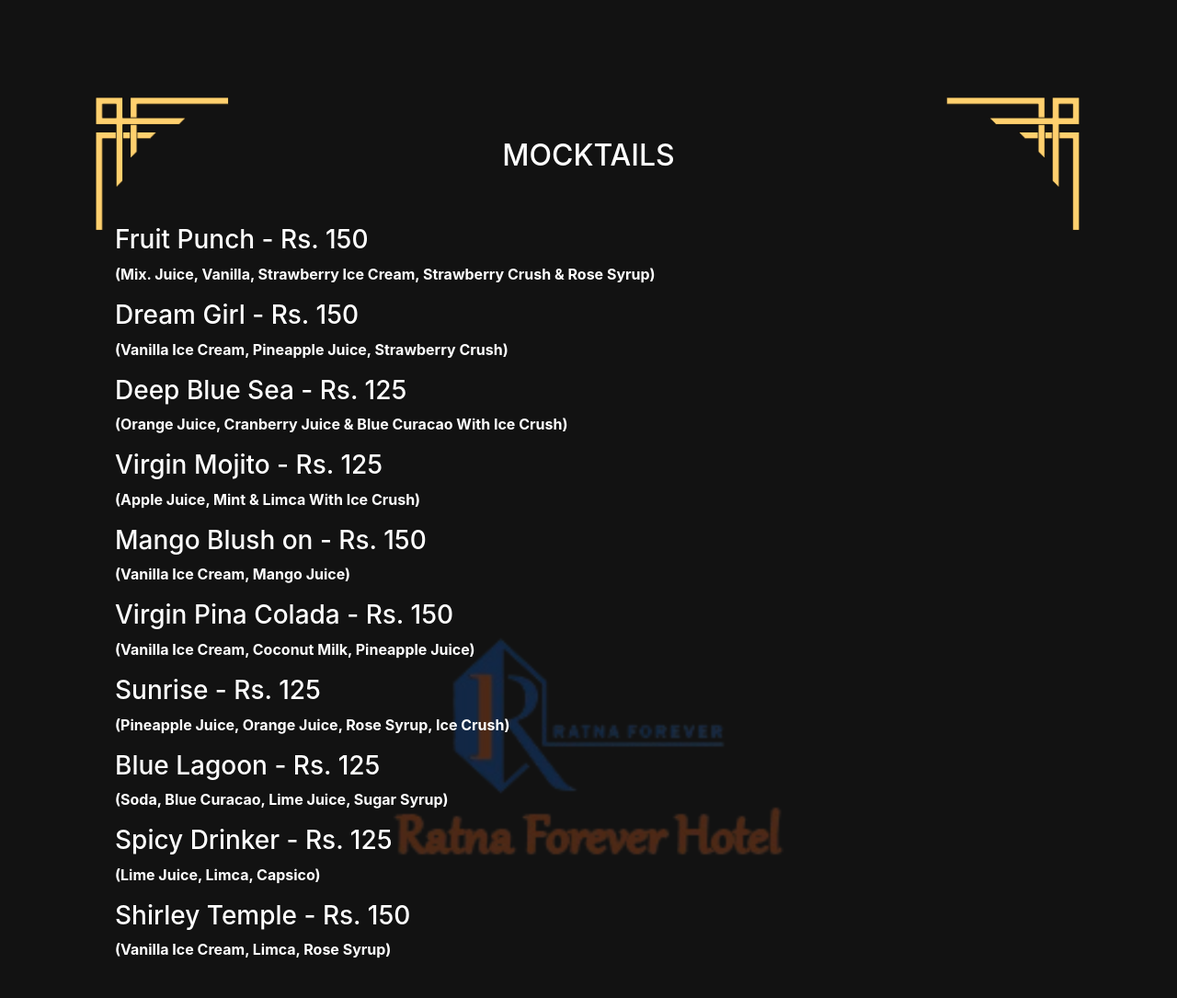
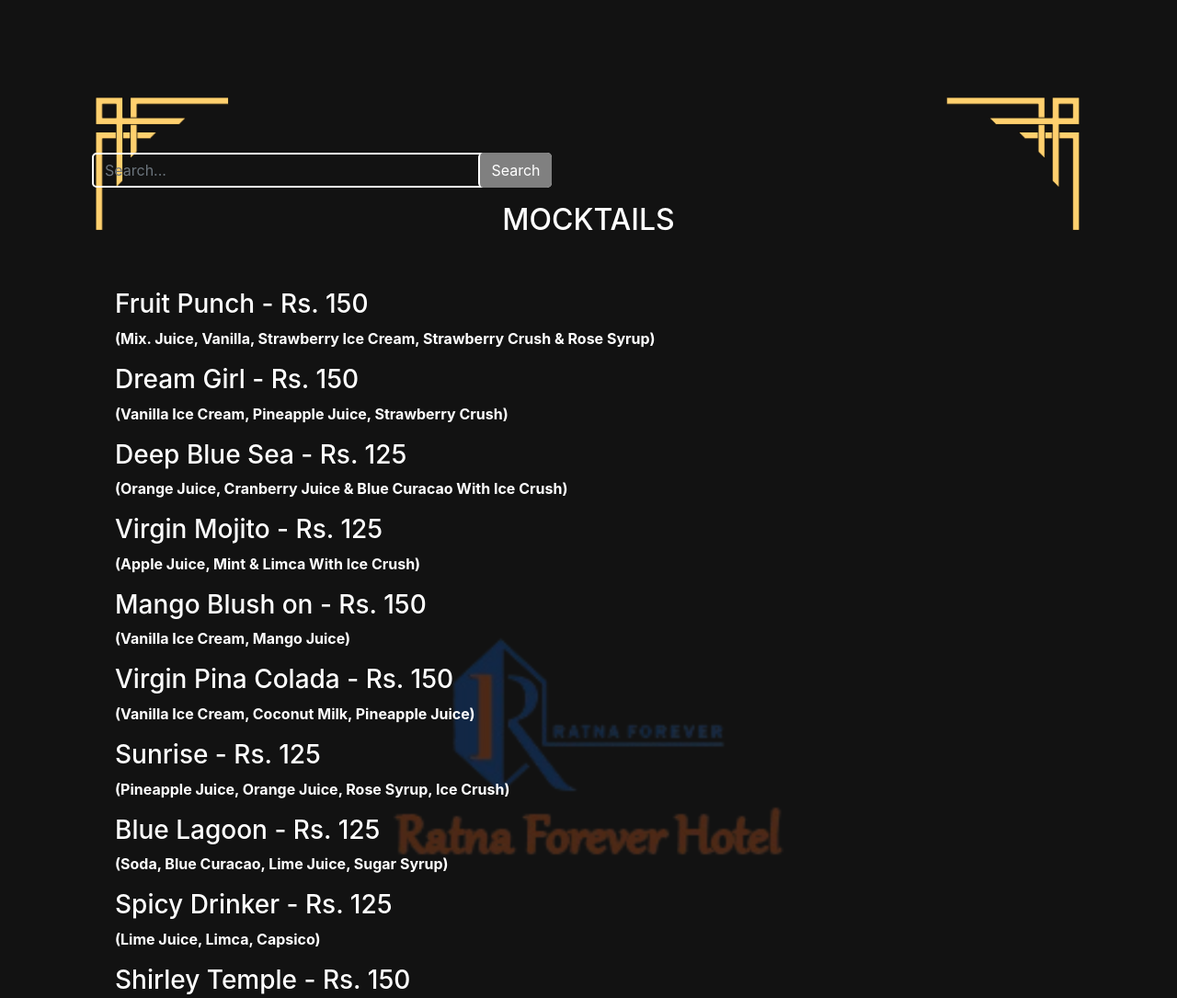
Before and after one commit to kalachasma51/barmenu, a plain HTML site: page index.html in a window 1280 px wide. Shown: the top 1085 px of the page at 92% size. Drawn offline with nearby package versions, Linux system fonts and the light colour scheme.

Commit message:
Update index.html

```diff
--- a/index.html
+++ b/index.html
@@ -10,14 +10,56 @@
             color: white;
             font-weight: bold;
         }
+        .highlight {
+            background-color: yellow;
+        }
+        /* Container for input and button */
+        .search-container {
+            position: relative;
+            width: 100%;
+            max-width: 500px; /* Optional: Limit width for better appearance */
+        }
+        /* Style the search input */
+        #searchInput {
+            background-color: transparent;
+            border: 2px solid white;
+            color: white;
+            border-radius: 0; /* Remove border radius for a consistent look */
+            padding-right: 80px; /* Space for the button */
+            width: 100%;
+            border-radius: 5px;
+        }
+        /* Style the search button */
+        #searchButton {
+            position: absolute;
+            right: 0;
+            top: 0;
+            height: 100%;
+            width: 80px; /* Adjust the width of the button */
+            background-color: gray;
+            color: white;
+            border: none;
+            border-left: 2px solid white; /* Border to match input */
+            border-radius: 5px; /* Remove border radius for a consistent look */
+            cursor: pointer;
+            display: flex;
+            align-items: center;
+            justify-content: center;
+        }
     </style>
 </head>
 <body>
 
-
-    <div class="bg-image" style="background-image: url('bgnd.png'); background-size: cover; background-attachment: fixed; height: 1500vh; padding-top: 150px;">
-        <div class="container menu-text">
-
+    <!-- Content -->
+    <div class="bg-image" style="background-image: url('bgnd.png'); background-size: cover; background-attachment: fixed; height: 1900vh; padding-top: 150px;">
+        <div class="container menu-text" id="content">
+            <!-- Search Bar -->
+            <div class="container mt-3">
+                <div class="form-group search-container">
+                    <input type="text" id="searchInput" class="form-control" placeholder="Search...">
+                    <button id="searchButton">Search</button>
+                </div>
+            </div>
         <center>
             <h2>MOCKTAILS</h2>
         </center>
@@ -684,12 +726,30 @@
     <div><p></p></div>
 </ul>
 
+</div>
+</div>
 
-        </div>
-    </div>
+<script src="https://code.jquery.com/jquery-3.5.1.slim.min.js"></script>
+<script src="https://cdn.jsdelivr.net/npm/@popperjs/core@2.9.3/dist/umd/popper.min.js"></script>
+<script src="https://stackpath.bootstrapcdn.com/bootstrap/4.5.2/js/bootstrap.min.js"></script>
+<script>
+    document.getElementById('searchInput').addEventListener('input', function() {
+        const searchTerm = this.value.toLowerCase();
+        const content = document.getElementById('content');
+        const paragraphs = content.getElementsByTagName('p');
 
-    <script src="https://code.jquery.com/jquery-3.5.1.slim.min.js"></script>
-    <script src="https://cdn.jsdelivr.net/npm/@popperjs/core@2.9.3/dist/umd/popper.min.js"></script>
-    <script src="https://stackpath.bootstrapcdn.com/bootstrap/4.5.2/js/bootstrap.min.js"></script>
+        // Remove previous highlights
+        for (let para of paragraphs) {
+            para.innerHTML = para.innerHTML.replace(/<mark class="highlight">|<\/mark>/g, '');
+        }
+
+        if (searchTerm) {
+            for (let para of paragraphs) {
+                const regex = new RegExp(`(${searchTerm})`, 'gi');
+                para.innerHTML = para.innerHTML.replace(regex, '<mark class="highlight">$1</mark>');
+            }
+        }
+    });
+</script>
 </body>
 </html>
```
